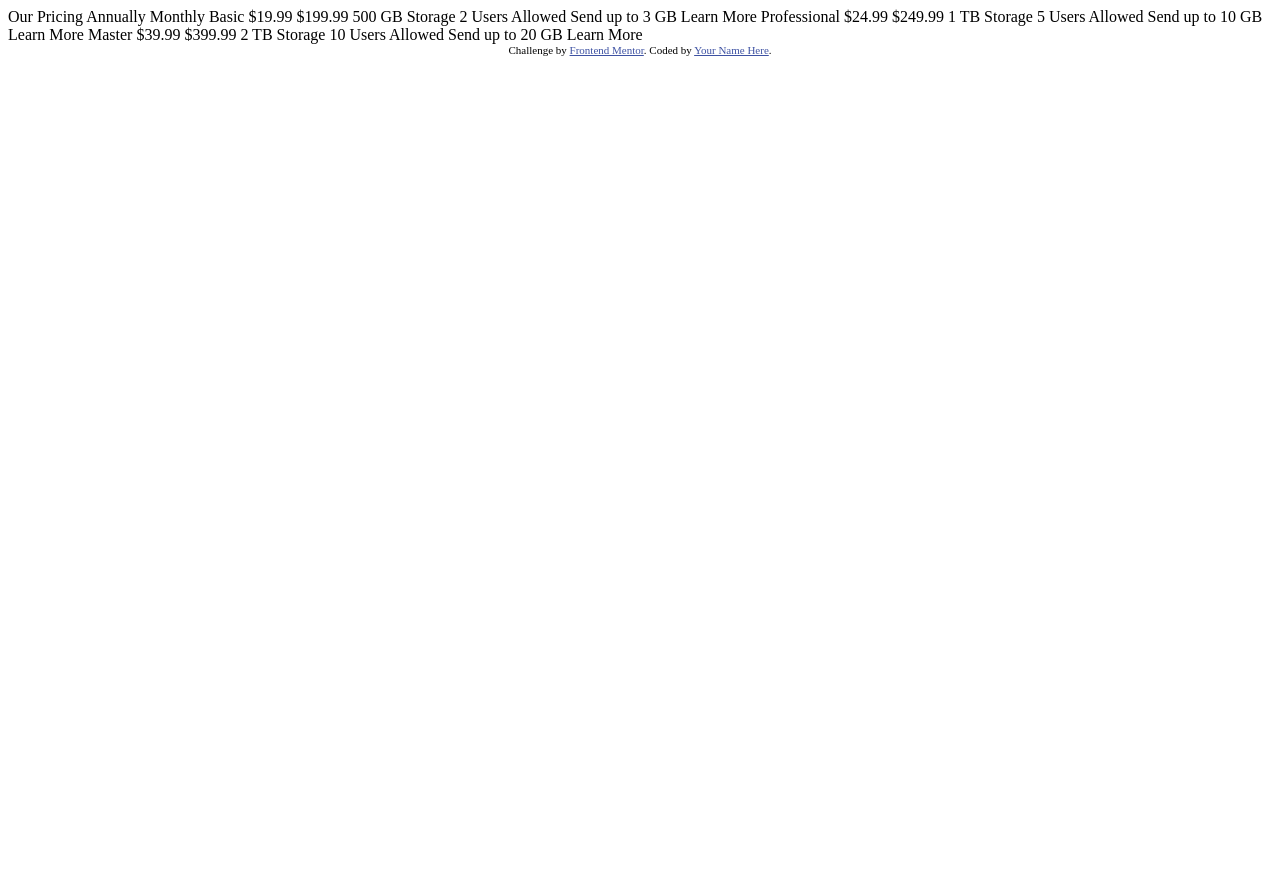
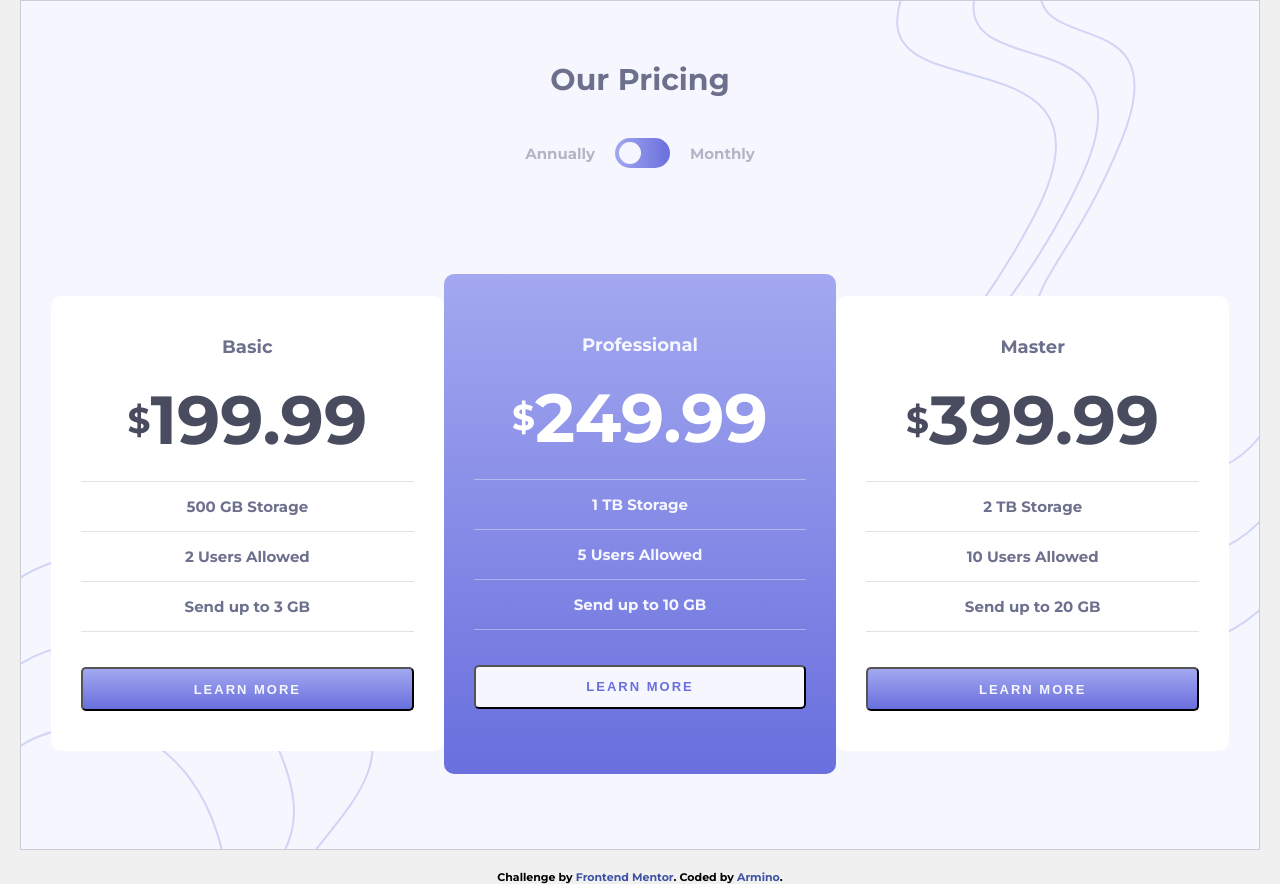
Before and after one commit to armino-dev/pricing-component, a website: page index.html in a window 1280 px wide. Before the commit the page ends 800 px from the top, so only its background shows below. Drawn offline with Linux system fonts and the light colour scheme.

Commit message:
Styling done

```diff
--- a/index.html
+++ b/index.html
@@ -1,52 +1,92 @@
 <!DOCTYPE html>
 <html lang="en">
+
 <head>
   <meta charset="UTF-8">
-  <meta name="viewport" content="width=device-width, initial-scale=1.0"> <!-- displays site properly based on user's device -->
+  <meta name="viewport" content="width=device-width, initial-scale=1.0" />
+  <!-- displays site properly based on user's device -->
+  <link rel="icon" type="image/png" sizes="32x32" href="images/favicon-32x32.png" />
+  <link rel="stylesheet" type="text/css" href="css/style.css" />
+  <title>Frontend Mentor | Price component with toggle master</title>
+</head>
 
-  <link rel="icon" type="image/png" sizes="32x32" href="./images/favicon-32x32.png">
+<body>
+  <div id="wrapper">
+    <h1>Our Pricing</h1>
+    <div class="toogle-container">
+      <span>Annually</span>
+      <label class="toggle-switch" id="pricing-switch">
+        <input type="checkbox" id="pricing-switch-checkbox" />
+        <span class="slider round"></span>
+      </label>
+      <span>Monthly</span>
+    </div>
+    <div class="price-container">
+      <div class="card normal">
+        <div class="title">Basic</div>
+        <div class="price">
+          <span class="half">&dollar; </span>
+          <span class="monthly">19.99</span>
+          <span class="yearly">199.99</span>
+        </div>
+        <div class="features">
+          <ul>
+            <li>500 GB Storage</li>
+            <li>2 Users Allowed</li>
+            <li>Send up to 3 GB</li>
+          </ul>
+        </div>
+        <div class="more">
+          <button class="btn uppercase">Learn More</button>
+        </div>
+      </div>
 
-  <title>Frontend Mentor | [Challenge Name Here]</title>
+      <div class="card featured">
+        <div class="title">Professional</div>
+        <div class="price">
+          <span class="half">&dollar; </span>
+          <span class="monthly">24.99</span>
+          <span class="yearly">249.99</span>
+        </div>
+        <div class="features">
+          <ul>
+            <li>1 TB Storage</li>
+            <li>5 Users Allowed</li>
+            <li>Send up to 10 GB</li>
+          </ul>
+        </div>
+        <div class="more">
+          <button class="btn uppercase">Learn More</button>
+        </div>
+      </div>
 
-  <!-- Feel free to remove these styles or customise in your own stylesheet 👍 -->
-  <style>
-    .attribution { font-size: 11px; text-align: center; }
-    .attribution a { color: hsl(228, 45%, 44%); }
-  </style>
-</head>
-<body>
+      <div class="card normal">
+        <div class="title">Master</div>
+        <div class="price">
+          <span class="half">&dollar; </span>
+          <span class="monthly">39.99</span>
+          <span class="yearly">399.99</span>
+        </div>
+        <div class="features">
+          <ul>
+            <li>2 TB Storage</li>
+            <li>10 Users Allowed</li>
+            <li>Send up to 20 GB</li>
+          </ul>
+        </div>
+        <div class="more">
+          <button class="btn uppercase">Learn More</button>
+        </div>
+      </div>
+    </div>
 
-  Our Pricing
-  Annually
-  Monthly
 
-  Basic
-  &dollar;19.99
-  &dollar;199.99
-  500 GB Storage
-  2 Users Allowed
-  Send up to 3 GB
-  Learn More
 
-  Professional
-  &dollar;24.99
-  &dollar;249.99
-  1 TB Storage
-  5 Users Allowed
-  Send up to 10 GB
-  Learn More
-
-  Master
-  &dollar;39.99
-  &dollar;399.99
-  2 TB Storage
-  10 Users Allowed
-  Send up to 20 GB
-  Learn More
-
+  </div>
   <div class="attribution">
     Challenge by <a href="https://www.frontendmentor.io?ref=challenge" target="_blank">Frontend Mentor</a>.
-    Coded by <a href="#">Your Name Here</a>.
+    Coded by <a href="https://github.com/armino-dev" title="See Armino's profile on GitHub">Armino</a>.
   </div>
 </body>
+
 </html>
--- /dev/null
+++ b/scss/style.scss
@@ -0,0 +1,316 @@
+/*
+The designs were created to the following widths:
+- Mobile: 375px
+- Desktop: 1440px
+## Colors
+### Primary
+- Linear Gradient: hsl(236, 72%, 79%) to hsl(237, 63%, 64%)
+### Neutral
+- Very Light Grayish Blue: hsl(240, 78%, 98%)
+- Light Grayish Blue: hsl(234, 14%, 74%)
+- Grayish Blue: hsl(233, 13%, 49%)
+- Dark Grayish Blue: hsl(232, 13%, 33%)
+## Typography
+### Body Copy
+- Font size: 15px
+*/
+
+@import url('https://fonts.googleapis.com/css2?family=Montserrat:wght@700&display=swap');
+
+* {
+    padding: 0;
+    margin: 0;
+    box-sizing: border-box;
+}
+
+$blue-start: hsl(236, 72%, 79%);
+$blue-end: hsl(237, 63%, 64%);
+$primary-gradient: linear-gradient(to bottom, hsl(236, 72%, 79%), hsl(237, 63%, 64%));
+$blue-greyish-very-light: hsl(240, 78%, 98%);
+$blue-greyish-light: hsl(234, 14%, 74%);
+$blue-greyish: hsl(233, 13%, 49%);
+$blue-greyish-dark: hsl(232, 13%, 33%);
+$default-font-size: 15px;
+
+$toggle-gradient: linear-gradient(to right, hsl(236, 72%, 79%), hsl(237, 63%, 64%));
+
+
+
+body {
+    font-family: 'Montserrat', sans-serif;
+    font-size: $default-font-size;
+    width: 100%;
+    min-height: 100vh;
+    background: rgb(240, 240, 240);
+    display: flex;
+    flex-direction: column;
+    align-items: center;
+}
+
+h1 {
+    color: $blue-greyish;
+    margin-top: 40px;
+    margin-bottom: 40px;
+}
+
+
+#wrapper {
+    position: relative;
+    min-width: 375px;
+    max-width: 1440px;
+    min-height: 100vh;
+    padding: 20px 30px;
+    width: 100%;
+    display: flex;
+    flex-direction: column;
+    align-items: center;
+    justify-content: start;
+    background-color: black;
+    background: url(/images/bg-top.svg) no-repeat right top,
+        url(/images/bg-bottom.svg) no-repeat left bottom;
+    &:before {
+        content: "";
+        position: absolute;
+        z-index: -1;
+        top: 0;
+        bottom: 0;
+        left: 0;
+        right: 0;
+        background: $blue-greyish-very-light;
+    }
+}
+
+.price-container {
+    display: flex;
+    flex-direction: column;
+    align-items: center;
+    width: 100%;
+    height: auto;
+}
+
+.card {
+    display: flex;
+    flex-direction: column;
+    align-items: center;
+    padding: 30px;
+    margin-bottom: 30px;
+    &.normal {
+        color: $blue-greyish;
+        background-color: white;
+        .price {
+            color: $blue-greyish-dark;
+        }
+        .features ul {
+            li {
+                &:first-child {
+                    border-top-color: rgba($blue-greyish-light, .4);
+                }
+                border-bottom-color: rgba($blue-greyish-light, .4);
+            }
+        }
+        .btn {
+            background: $primary-gradient;
+            color: $blue-greyish-very-light;
+            &:hover {
+                border: 1px solid rgba($blue-end, .8);
+                background: none;
+                color: $blue-end;
+                cursor: pointer;
+            }
+        }
+    }
+    &.featured {
+        color:$blue-greyish-very-light;
+        background: $primary-gradient;
+        .price {
+            color: white;
+        }
+        .features ul {
+            li {
+                &:first-child {
+                    border-top-color: rgba($blue-greyish-very-light, .4);
+                }
+                border-bottom-color: rgba($blue-greyish-very-light, .4);
+            }
+        }
+        .btn {
+            background: $blue-greyish-very-light;
+            color: $blue-end;
+            &:hover {
+                border: 1px solid rgba(white, .8);
+                background: none;
+                color: white;
+                cursor: pointer;
+            }
+        }
+    }
+    min-height: 455px;
+    width: 100%;
+    border-radius: 10px;
+    .title {
+        padding-top: 10px;
+        padding-bottom: 20px;
+        font-size: 18px;
+    }
+    .price {
+        font-size: 68px;
+        display: flex;
+        align-items: center;
+        span {
+            display: flex;
+        }
+        .half {
+            font-size: 36px;
+        }
+        .monthly {
+            display: none;
+        }
+        .annually {
+            display: flex;
+        }
+    }
+    .features {
+        width: 100%;
+        margin-top: 20px;
+        ul {
+            display: flex;
+            flex-direction: column;
+            align-items: center;
+            list-style-type: none;
+            width: 100%;
+            li {
+                &:first-child {
+                    border-top-width: 1px;
+                    border-top-style: solid;
+                }
+                width: 100%;
+                border-bottom-width: 1px;
+                border-bottom-style:solid;
+                padding: 15px 0;
+                text-align: center;
+            }
+        }
+    }
+    .more {
+        width: 100%;
+        margin-top: 35px;
+    }
+}
+
+.btn {
+    display: flex;
+    border-radius: 5px;
+    align-items: center;
+    justify-content: center;
+    width: 100%;
+    height: 44px;
+    outline: none;
+    font-size: 13px;
+    font-weight: 700;
+}
+
+.uppercase {
+    text-transform: uppercase;
+    letter-spacing: 2px;
+}
+
+.toogle-container {
+    color: $blue-greyish-light;
+    display: flex;
+    flex-direction: row;
+    align-items: center;
+    span {
+        padding-left: 20px;
+        padding-right: 20px;
+    }
+    margin-bottom: 80px;
+}
+
+.toggle-switch {
+    position: relative;
+    display: inline-block;
+    width: 55px;
+    height: 30px;
+    & input {
+        opacity: 0;
+        width: 0;
+        height: 0;
+        &:checked + .slider {
+            background: $toggle-gradient;
+        }
+        &:focus + .slider {
+            box-shadow: 0 0 1px $blue-greyish-very-light;
+        }
+        &:checked + .slider:before {
+            -webkit-transform: translateX(25px);
+            -ms-transform: translateX(25px);
+            transform: translateX(25px);
+        }
+    }
+}
+
+.slider {
+    position: absolute;
+    cursor: pointer;
+    top: 0;
+    left: 0;
+    right: 0;
+    bottom: 0;
+    background: $toggle-gradient;
+    -webkit-transition: 0.4s;
+    transition: 0.4s;
+    &:before {
+        position: absolute;
+        content: "";
+        height: 22px;
+        width: 22px;
+        left: 4px;
+        bottom: 4px;
+        background-color: $blue-greyish-very-light;
+        -webkit-transition: 0.4s;
+        transition: 0.4s;
+    }
+    &.round {
+        border-radius: 24px;
+        &:before {
+            border-radius: 50%;
+        }
+    }
+}
+
+.attribution {
+    margin-top: 20px;
+    font-size: 11px;
+    text-align: center;
+    a {
+        color: hsl(228, 45%, 44%);
+        text-decoration: none;
+        font-weight: 700;
+        &:hover {
+            color: hsl(228, 12%, 44%);
+        }
+    }
+}
+
+@media only screen and (min-width: 985px) {
+
+    body {
+        justify-content: center;
+        padding:0 20px;
+    }
+
+    #wrapper {
+        min-height: 850px;
+        height: 850px;
+        border: 1px solid rgba($blue-greyish-light, .6);
+    }
+
+    .price-container {
+        flex-direction: row;
+        flex-grow: 1;
+    }
+    .card.featured {
+        height: 500px;
+        padding-top: 50px;
+    }
+}
```
Also changed, not shown: css/style.css (added), js/index.js (added), 1 other file.
